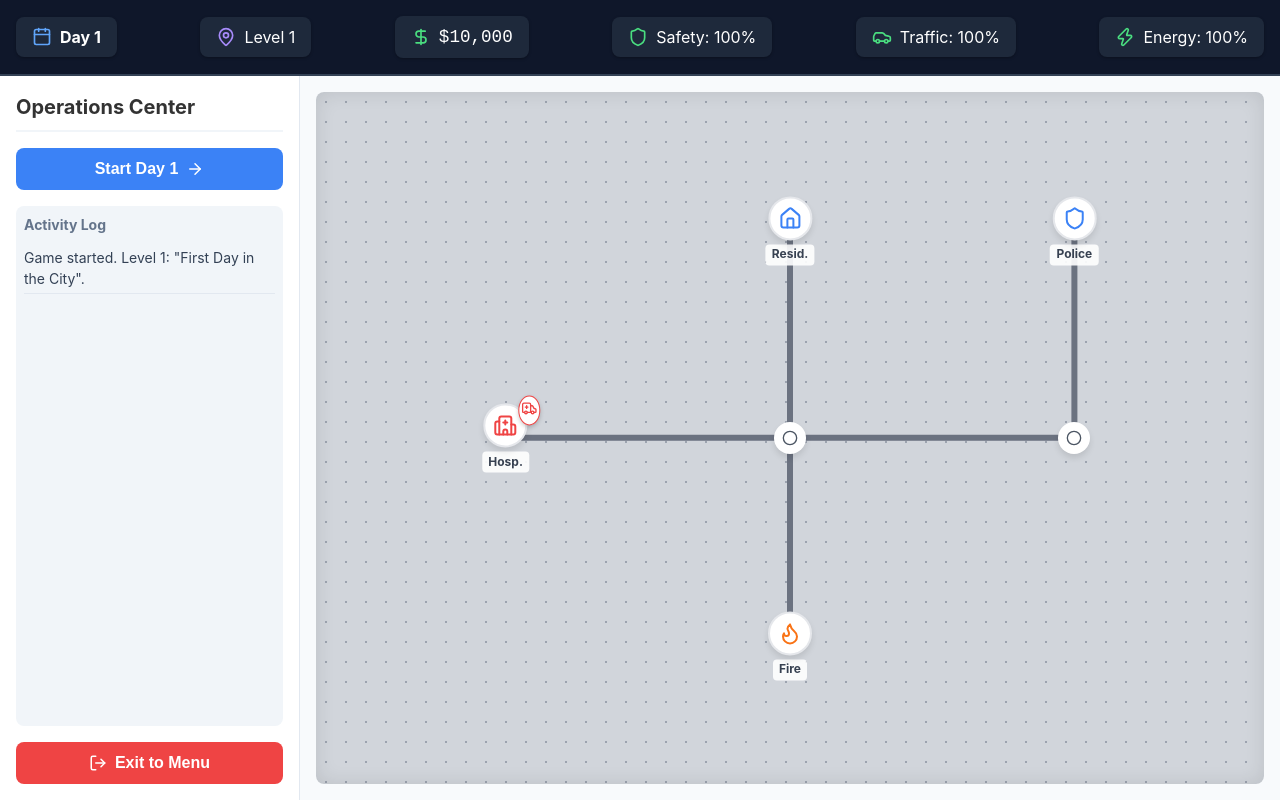
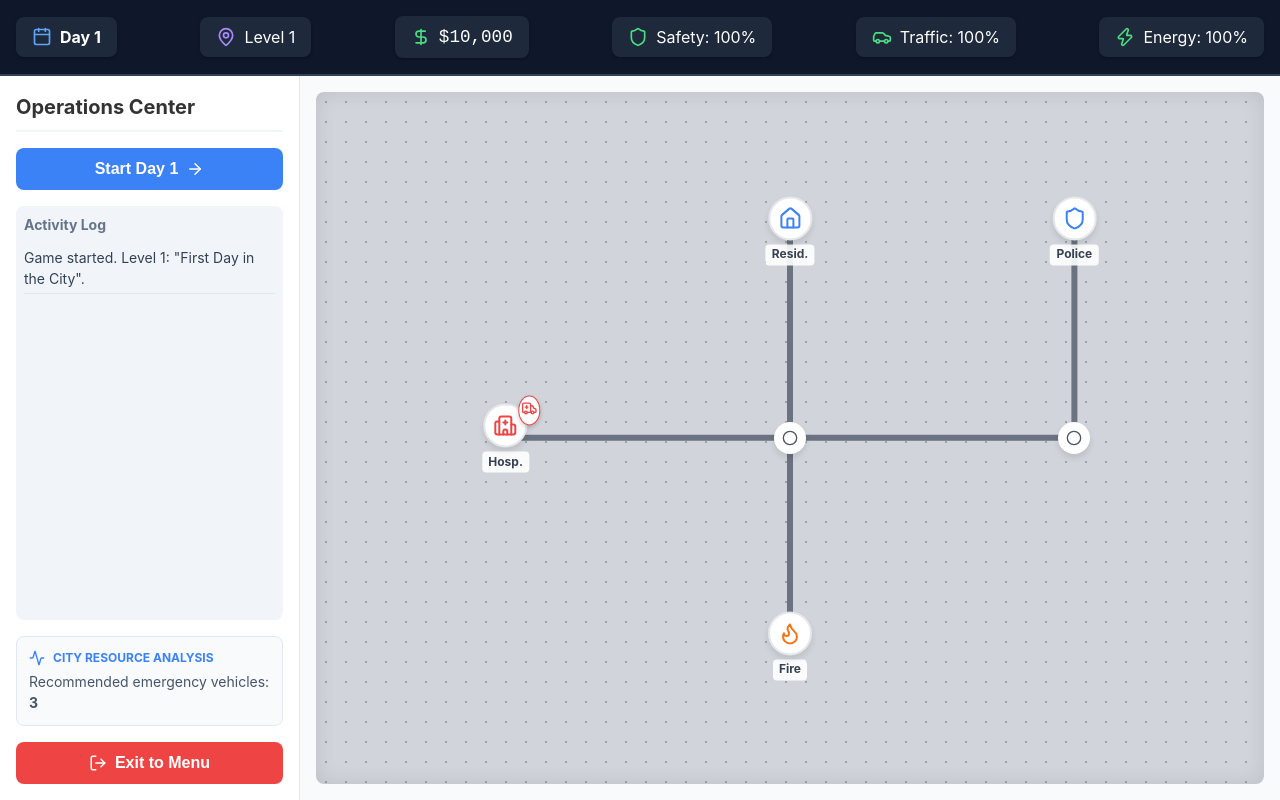
Before and after one commit to Rakshana0707/DAA-Game, a React (Vite) app in the folder smart-city/: page / in a window 1280 px wide. Both pictures are taken after a click on the button "Start Game". Built offline with nearby package versions, Linux system fonts and the light colour scheme.

Commit message:
BS connected to city

```diff
--- a/smart-city/src/components/GameInterface.jsx
+++ b/smart-city/src/components/GameInterface.jsx
@@ -2,12 +2,42 @@ import React, { useState, useEffect } from 'react';
 import StatusBar from './StatusBar';
 import CityMap from './CityMap';
 import { initialGameState, getRandomEvent, applyEventResult } from '../engine/gameState';
-import { LogOut, ArrowRight, AlertTriangle } from 'lucide-react';
+import { binarySearch } from '../engine/algorithms/binarySearch';
+import { LogOut, ArrowRight, AlertTriangle, Activity } from 'lucide-react';
 
 export default function GameInterface({ onQuit }) {
   const [gameState, setGameState] = useState(initialGameState);
   const [currentEvent, setCurrentEvent] = useState(null);
   const [logs, setLogs] = useState(['Game started. Level 1: "First Day in the City".']);
+  const [recommendedVehicles, setRecommendedVehicles] = useState(null);
+
+  // Run Resource Analysis on mount
+  useEffect(() => {
+    console.log("Running City Resource Analysis via Binary Search...");
+    // The city has a response-time target.
+    // Possible ambulance counts to evaluate:
+    const possibleCounts = [1, 2, 3, 4, 5, 6, 7];
+
+    // We map these counts to a strictly sorted set of strings so we can use our exact binary search.
+    // 0_NOT_SATISFIED < 1_SATISFIED_MINIMUM < 2_SATISFIED_SURPLUS
+    const evaluationArray = possibleCounts.map(count => {
+      // Conceptual logic: target is satisfied at 3 ambulances
+      if (count < 3) return "0_NOT_SATISFIED";
+      if (count === 3) return "1_SATISFIED_MINIMUM";
+      return "2_SATISFIED_SURPLUS";
+    });
+
+    // Use the exact Binary Search implementation to find the minimum valid value
+    const foundIndex = binarySearch(evaluationArray, "1_SATISFIED_MINIMUM");
+
+    if (foundIndex !== -1) {
+      const minRequired = possibleCounts[foundIndex];
+      console.log(`Binary Search found minimum required ambulances at index ${foundIndex}: ${minRequired}`);
+      setRecommendedVehicles(minRequired);
+    } else {
+      console.log("Binary Search failed to find a valid minimum.");
+    }
+  }, []);
 
   // Movement loop
   useEffect(() => {
@@ -164,6 +194,19 @@ export default function GameInterface({ onQuit }) {
             </ul>
           </div>
 
+          {/* Resource Analysis Panel */}
+          {recommendedVehicles !== null && (
+            <div style={{ marginTop: '1rem', padding: '0.75rem', backgroundColor: '#f8fafc', border: '1px solid #e2e8f0', borderRadius: '0.5rem' }}>
+              <div style={{ display: 'flex', alignItems: 'center', gap: '0.5rem', color: '#3b82f6', marginBottom: '0.25rem' }}>
+                <Activity size={16} />
+                <span style={{ fontSize: '0.75rem', fontWeight: 'bold', textTransform: 'uppercase' }}>City Resource Analysis</span>
+              </div>
+              <div style={{ fontSize: '0.875rem', color: '#475569' }}>
+                Recommended emergency vehicles: <strong>{recommendedVehicles}</strong>
+              </div>
+            </div>
+          )}
+
           <button
             className="btn"
             style={{ marginTop: '1rem', backgroundColor: '#ef4444', display: 'flex', justifyContent: 'center', alignItems: 'center', gap: '0.5rem' }}
```
